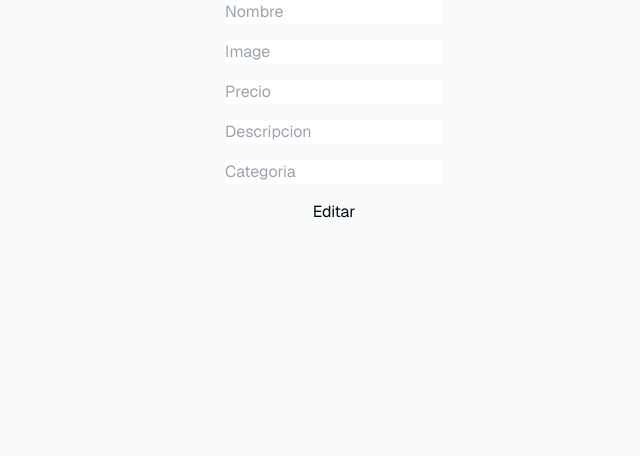
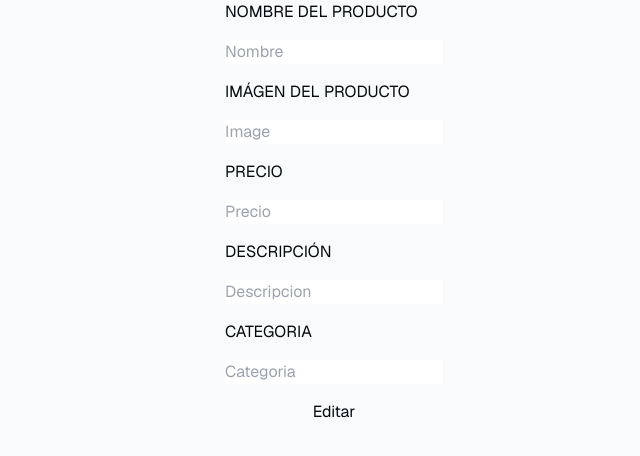
Before and after one commit to guijujo/mi-aplicacion-supabase, a Next.js app: page /dashboard/productos/1/edit in a window 1280 px wide. Shown: the top 456 px of the page, without its empty margins (306-946 px from the left). Built offline with nearby package versions, Linux system fonts and the light colour scheme; no server answers; the database is empty.

Commit message:
Edit Form

```diff
--- a/components/EditProductoForm.tsx
+++ b/components/EditProductoForm.tsx
@@ -31,7 +31,7 @@ export const EditProductoForm = ({ producto }: EditProductoFormProps) => {
 
   return (
     <form className="flex flex-col gap-4" onSubmit={onSubmit}>
-      <title className="uppercase">Nombre del producto</title>
+      <label className="uppercase">Nombre del producto</label>
       <input
         name="name"
         type="text"
@@ -39,7 +39,7 @@ export const EditProductoForm = ({ producto }: EditProductoFormProps) => {
         className="text-black"
         defaultValue={producto?.name}
       />
-      <title className="uppercase">Imágen del producto</title>
+      <label className="uppercase">Imágen del producto</label>
       <input
         name="image"
         type="text"
@@ -47,7 +47,7 @@ export const EditProductoForm = ({ producto }: EditProductoFormProps) => {
         className="text-black"
         defaultValue={producto?.image}
       />
-      <title className="uppercase">Precio</title>
+      <label className="uppercase">Precio</label>
       <input
         name="price"
         type="text"
@@ -55,7 +55,7 @@ export const EditProductoForm = ({ producto }: EditProductoFormProps) => {
         className="text-black"
         defaultValue={producto?.price}
       />
-      <title className="uppercase">Descripción</title>
+      <label className="uppercase">Descripción</label>
       <input
         name="Description"
         type="text"
@@ -63,7 +63,7 @@ export const EditProductoForm = ({ producto }: EditProductoFormProps) => {
         className="text-black"
         defaultValue={producto?.description}
       />
-      <title className="uppercase">Categoria</title>
+      <label className="uppercase">Categoria</label>
       <input
         name="Category"
         type="text"
```
